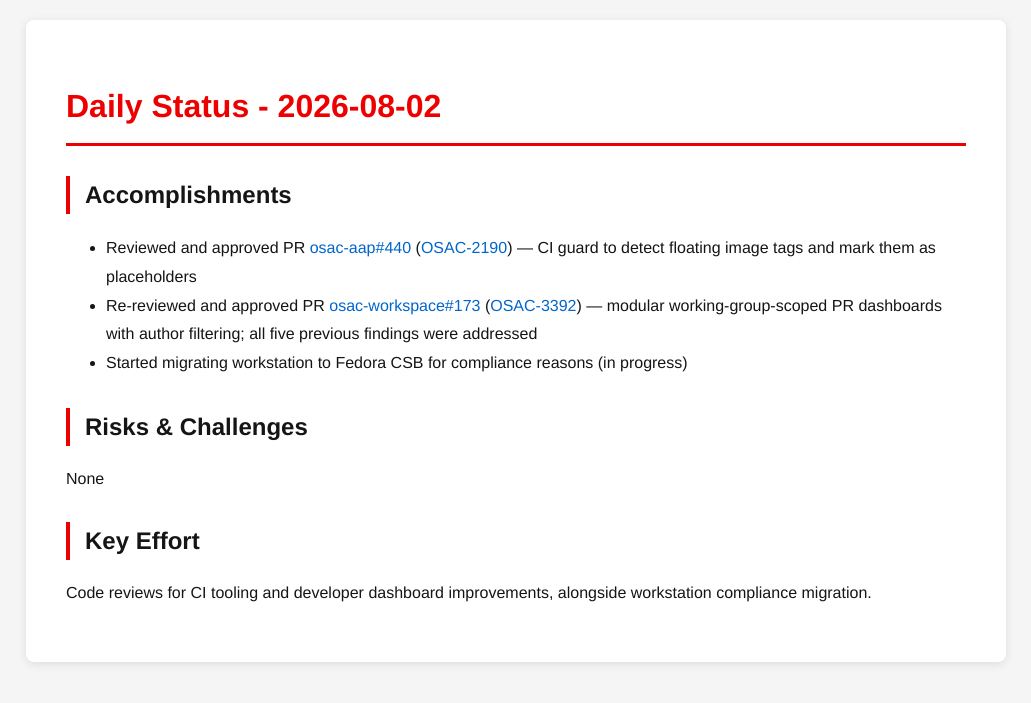
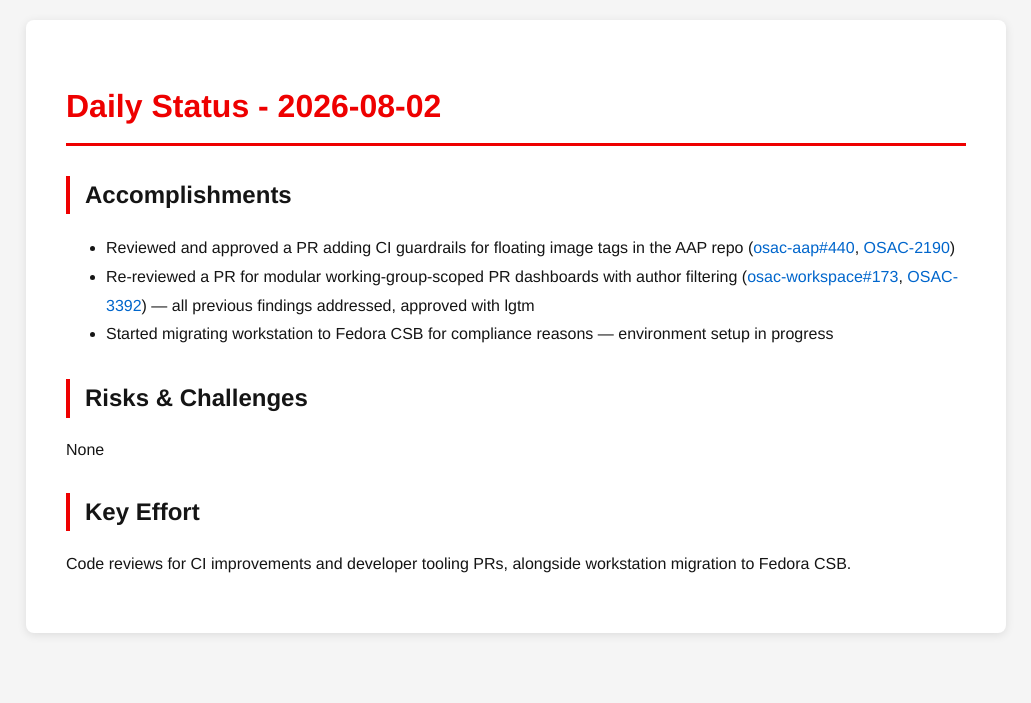
Before and after one commit to tzvatot/daily-status, a Jekyll site: the page built from 2026-08-02.md, in a window 1280 px wide. Shown: the top 703 px of the page, without its empty margins (124-1155 px from the left). Built offline with Jekyll 4.4.1, drawn with Linux system fonts in a browser that asks for light colours.

Commit message:
Daily status update - 2026-08-02

```diff
--- a/2026-08-02.md
+++ b/2026-08-02.md
@@ -7,12 +7,12 @@
 # Daily Status - 2026-08-02
 
 ## Accomplishments
-- Reviewed and approved PR [osac-aap#440](https://github.com/osac-project/osac-aap/pull/440) ([OSAC-2190](https://redhat.atlassian.net/browse/OSAC-2190)) — CI guard to detect floating image tags and mark them as placeholders
-- Re-reviewed and approved PR [osac-workspace#173](https://github.com/osac-project/osac-workspace/pull/173) ([OSAC-3392](https://redhat.atlassian.net/browse/OSAC-3392)) — modular working-group-scoped PR dashboards with author filtering; all five previous findings were addressed
-- Started migrating workstation to Fedora CSB for compliance reasons (in progress)
+- Reviewed and approved a PR adding CI guardrails for floating image tags in the AAP repo ([osac-aap#440](https://github.com/osac-project/osac-aap/pull/440), [OSAC-2190](https://redhat.atlassian.net/browse/OSAC-2190))
+- Re-reviewed a PR for modular working-group-scoped PR dashboards with author filtering ([osac-workspace#173](https://github.com/osac-project/osac-workspace/pull/173), [OSAC-3392](https://redhat.atlassian.net/browse/OSAC-3392)) — all previous findings addressed, approved with lgtm
+- Started migrating workstation to Fedora CSB for compliance reasons — environment setup in progress
 
 ## Risks & Challenges
 None
 
 ## Key Effort
-Code reviews for CI tooling and developer dashboard improvements, alongside workstation compliance migration.
+Code reviews for CI improvements and developer tooling PRs, alongside workstation migration to Fedora CSB.
```
